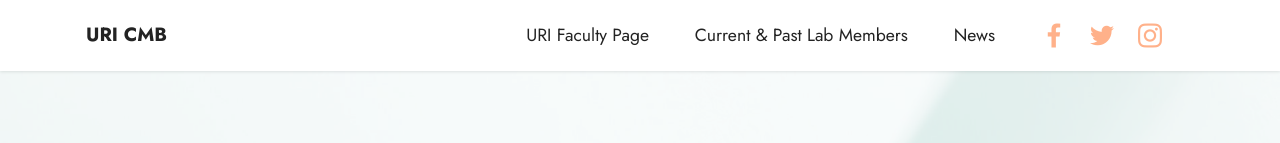
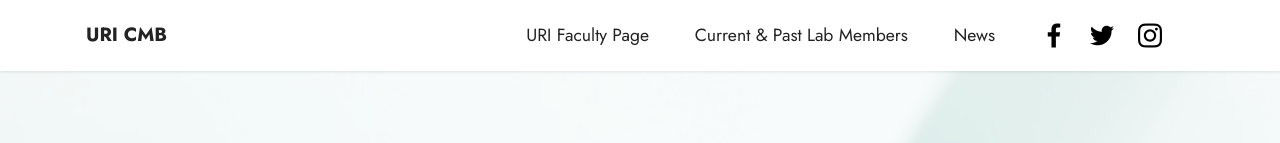
Before and after one commit to cambergj/2023, a plain HTML site: page index.html in a window 1280 px wide. Shown: the top 143 px of the page. Drawn offline with Linux system fonts and the light colour scheme; a script that the page names is missing.

Commit message:
create github pages

```diff
--- a/assets/mobirise/css/mbr-additional.css
+++ b/assets/mobirise/css/mbr-additional.css
@@ -878,7 +878,7 @@ a {
   }
 }
 .cid-tCsDdtiEBJ .iconfont-wrapper {
-  color: #ffb18a !important;
+  color: #000000 !important;
   font-size: 1.5rem;
   padding-right: 0.5rem;
 }
@@ -1367,7 +1367,7 @@ a {
   }
 }
 .cid-tCsDdtiEBJ .iconfont-wrapper {
-  color: #ffb18a !important;
+  color: #000000 !important;
   font-size: 1.5rem;
   padding-right: 0.5rem;
 }
@@ -1820,7 +1820,7 @@ a {
   }
 }
 .cid-tCsDdtiEBJ .iconfont-wrapper {
-  color: #ffb18a !important;
+  color: #000000 !important;
   font-size: 1.5rem;
   padding-right: 0.5rem;
 }
```
Also changed, not shown: 1 other file.
